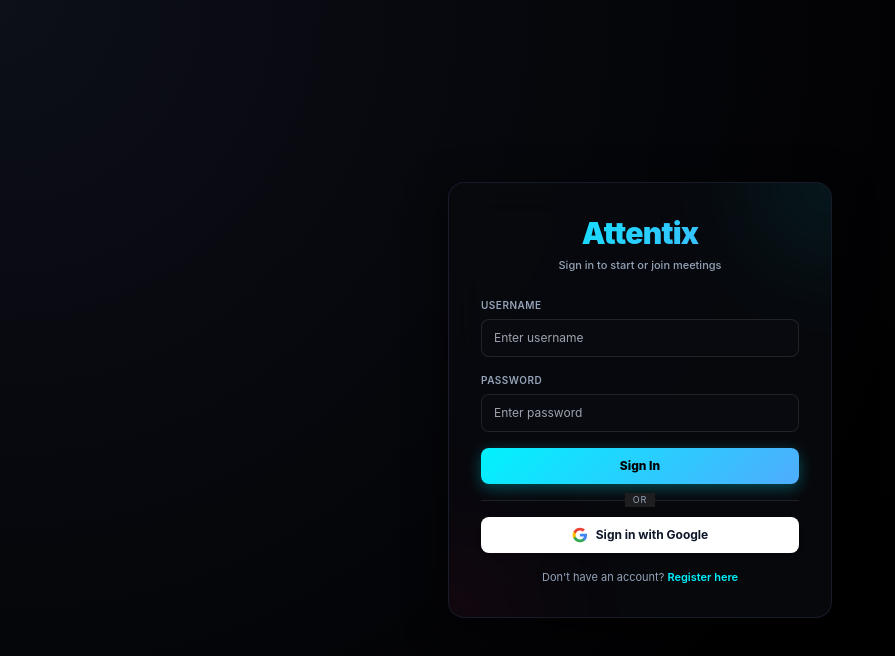
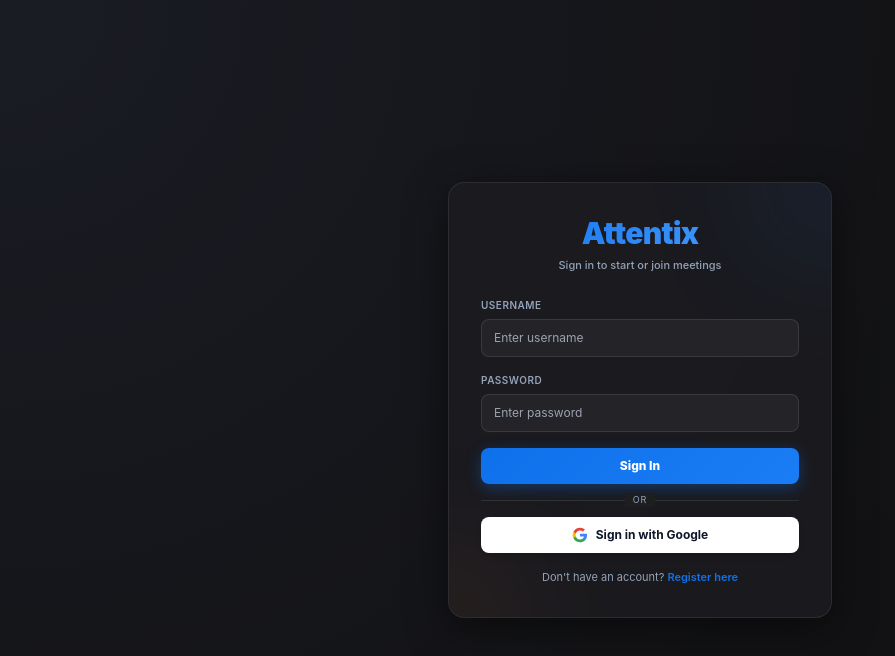
Before and after one commit to vrushabh-digraje/Attentix-Meeting, a React (Vite) app in the folder frontend/: page / in a window 1280 px wide. Shown: the top 656 px of the page, without its empty margins (0-895 px from the left). Built offline with nearby package versions, Linux system fonts and the light colour scheme; no server answers.

Commit message:
Update UI to match Zoom styling: authentic Zoom blue, green share screen, red end button, and 21px standard icon sizes with labels

```diff
--- a/frontend/src/components/Lobby.tsx
+++ b/frontend/src/components/Lobby.tsx
@@ -270,7 +270,7 @@
                                     onClick={() => setShowScheduleModal(true)}
                                     className="flex flex-col items-center justify-center p-6 premium-card rounded-xl transition-all shadow-md group"
                                 >
-                                    <span className="text-3xl mb-3 text-zoomBlue group-hover:scale-105 transition-all duration-300">📅</span>
+                                    <Calendar size={36} className="text-zoomBlue mb-3 group-hover:scale-105 transition-all duration-300" />
                                     <span className="text-xs font-bold text-zoomText">Schedule</span>
                                 </button>
                             </div>
@@ -289,11 +289,11 @@
                                 <button
                                     onClick={handleJoinMeeting}
                                     disabled={isJoiningMeeting}
-                                    className={`w-full py-2.5 btn-premium-blue text-black text-xs font-extrabold rounded-lg transition-all shadow-lg flex items-center justify-center gap-2 ${isJoiningMeeting ? 'opacity-70 cursor-not-allowed' : ''}`}
+                                    className={`w-full py-2.5 btn-premium-blue text-white text-xs font-extrabold rounded-lg transition-all shadow-lg flex items-center justify-center gap-2 ${isJoiningMeeting ? 'opacity-70 cursor-not-allowed' : ''}`}
                                 >
                                     {isJoiningMeeting ? (
                                         <>
-                                            <svg className="animate-spin h-3.5 w-3.5 text-black" xmlns="http://www.w3.org/2000/svg" fill="none" viewBox="0 0 24 24">
+                                            <svg className="animate-spin h-3.5 w-3.5 text-white" xmlns="http://www.w3.org/2000/svg" fill="none" viewBox="0 0 24 24">
                                                 <circle className="opacity-25" cx="12" cy="12" r="10" stroke="currentColor" strokeWidth="4"></circle>
                                                 <path className="opacity-75" fill="currentColor" d="M4 12a8 8 0 018-8V0C5.373 0 0 5.373 0 12h4zm2 5.291A7.962 7.962 0 014 12H0c0 3.042 1.135 5.824 3 7.938l3-2.647z"></path>
                                             </svg>
--- a/frontend/src/index.css
+++ b/frontend/src/index.css
@@ -4,75 +4,75 @@
 
 @layer utilities {
   .glass-panel {
-    background: rgba(9, 10, 15, 0.85);
+    background: rgba(28, 28, 32, 0.88);
     backdrop-filter: blur(20px);
     -webkit-backdrop-filter: blur(20px);
-    border: 1px solid rgba(26, 29, 45, 0.9);
-    box-shadow: 0 10px 40px 0 rgba(0, 0, 0, 0.7);
+    border: 1px solid rgba(255, 255, 255, 0.08);
+    box-shadow: 0 10px 40px 0 rgba(0, 0, 0, 0.5);
   }
 
   .premium-bg {
-    background: radial-gradient(circle at top left, #0D0F19 0%, #000000 70%, #000000 100%);
+    background: radial-gradient(circle at top left, #1A1C24 0%, #121214 70%, #121214 100%);
   }
 
   .premium-glow-blue {
-    box-shadow: 0 0 25px rgba(0, 242, 254, 0.2);
+    box-shadow: 0 0 25px rgba(14, 113, 235, 0.25);
   }
 
   .premium-glow-orange {
-    box-shadow: 0 0 25px rgba(244, 63, 94, 0.2);
+    box-shadow: 0 0 25px rgba(255, 116, 38, 0.25);
   }
 
   .gradient-text-blue {
-    background: linear-gradient(135deg, #00F2FE 0%, #4FACFE 100%);
+    background: linear-gradient(135deg, #0E71EB 0%, #4FA0FF 100%);
     -webkit-background-clip: text;
     -webkit-text-fill-color: transparent;
   }
 
   .gradient-text-orange {
-    background: linear-gradient(135deg, #FF0844 0%, #FFB199 100%);
+    background: linear-gradient(135deg, #FF7426 0%, #FFA066 100%);
     -webkit-background-clip: text;
     -webkit-text-fill-color: transparent;
   }
 
   .btn-premium-orange {
-    background: linear-gradient(135deg, #FF0844 0%, #FFB199 100%);
-    box-shadow: 0 4px 15px rgba(255, 8, 68, 0.3);
+    background: linear-gradient(135deg, #FF7426 0%, #F55D11 100%);
+    box-shadow: 0 4px 15px rgba(255, 116, 38, 0.35);
     transition: all 0.3s cubic-bezier(0.4, 0, 0.2, 1);
     color: #ffffff;
     font-weight: 800;
   }
 
   .btn-premium-orange:hover {
-    background: linear-gradient(135deg, #FF2E63 0%, #FFC4B3 100%);
-    box-shadow: 0 6px 20px rgba(255, 8, 68, 0.45);
+    background: linear-gradient(135deg, #FF833E 0%, #FF6820 100%);
+    box-shadow: 0 6px 20px rgba(255, 116, 38, 0.5);
     transform: translateY(-1px);
   }
 
   .btn-premium-blue {
-    background: linear-gradient(135deg, #00F2FE 0%, #4FACFE 100%);
-    box-shadow: 0 4px 15px rgba(0, 242, 254, 0.3);
+    background: linear-gradient(135deg, #0E71EB 0%, #1B7DF5 100%);
+    box-shadow: 0 4px 15px rgba(14, 113, 235, 0.35);
     transition: all 0.3s cubic-bezier(0.4, 0, 0.2, 1);
-    color: #000000;
+    color: #ffffff;
     font-weight: 800;
   }
 
   .btn-premium-blue:hover {
-    background: linear-gradient(135deg, #33F5FF 0%, #7FD0FF 100%);
-    box-shadow: 0 6px 20px rgba(0, 242, 254, 0.45);
+    background: linear-gradient(135deg, #1B7DF5 0%, #2D8CFF 100%);
+    box-shadow: 0 6px 20px rgba(14, 113, 235, 0.5);
     transform: translateY(-1px);
   }
 
   .premium-card {
-    background: rgba(9, 10, 15, 0.9);
-    border: 1px solid rgba(26, 29, 45, 0.9);
+    background: rgba(35, 35, 40, 0.9);
+    border: 1px solid rgba(255, 255, 255, 0.08);
     transition: all 0.3s cubic-bezier(0.4, 0, 0.2, 1);
   }
 
   .premium-card:hover {
-    background: rgba(12, 13, 21, 0.95);
-    border-color: rgba(0, 242, 254, 0.45);
-    box-shadow: 0 10px 30px rgba(0, 242, 254, 0.15);
+    background: rgba(40, 40, 48, 0.95);
+    border-color: rgba(14, 113, 235, 0.5);
+    box-shadow: 0 10px 30px rgba(14, 113, 235, 0.2);
     transform: translateY(-2px);
   }
 }
--- a/frontend/tailwind.config.js
+++ b/frontend/tailwind.config.js
@@ -7,20 +7,20 @@
   theme: {
     extend: {
       colors: {
-        zoomBlue: '#00F2FE',         // Glowing Neon Teal/Cyan (Active highlights & buttons)
-        zoomBlueHover: '#05B6D4',    // Dark Cyan Hover
-        zoomOrange: '#FF0844',       // Neon Magenta/Pink Alerts (Focus warning)
-        zoomOrangeHover: '#FF2E63',  // Dark Rose Hover
-        zoomDarkBg: '#000000',       // Pitch Black Background
-        zoomCard: '#090A0F',         // Deep Obsidian Card background
-        zoomPanel: '#0C0D15',        // Translucent Obsidian Panel background
-        zoomControlBar: '#090A0F',   // Control Bar Background
-        zoomBorder: '#1A1D2D',       // Dark Cyber borders
-        zoomText: '#E2E8F0',         // Slate 200 light gray text (high readability)
-        zoomTextSec: '#94A3B8',      // Slate 400 secondary text
-        stateGreen: '#10B981',       // Emerald Green (Active status)
-        stateYellow: '#F59E0B',      // Amber Yellow
-        stateRed: '#EF4444',         // Crimson Red (Leave/Disconnect buttons)
+        zoomBlue: '#0E71EB',         // Authentic Zoom Blue (Brand primary, active buttons)
+        zoomBlueHover: '#005CE6',    // Darker Zoom Blue Hover
+        zoomOrange: '#FF7426',       // Zoom New Meeting Orange
+        zoomOrangeHover: '#E05615',  // Darker Zoom Orange Hover
+        zoomDarkBg: '#121214',       // Zoom Charcoal Dark Background
+        zoomCard: '#232328',         // Zoom Dark Card Background
+        zoomPanel: '#1C1C20',        // Zoom Dark Panel / Sidebar Background
+        zoomControlBar: '#1A1A1E',   // Zoom Meeting Control Bar Dark Background
+        zoomBorder: '#2E3038',       // Zoom Subtle Dark Border
+        zoomText: '#FFFFFF',         // Zoom Crisp White Text
+        zoomTextSec: '#94A3B8',      // Zoom Slate Secondary Text
+        stateGreen: '#22C55E',       // Zoom Share Screen Green
+        stateYellow: '#F59E0B',      // Attention Warning Amber
+        stateRed: '#E02828',         // Zoom End / Leave Button Red
       },
       fontFamily: {
         sans: ['SF Pro Display', '-apple-system', 'BlinkMacSystemFont', 'Segoe UI', 'Roboto', 'sans-serif'],
```
Also changed, not shown: frontend/src/components/Meeting.tsx (+67 -41 lines), frontend/src/components/UsageReport.tsx (+8 -8 lines), 5 other files (tests, documents, lock files or other folders).
